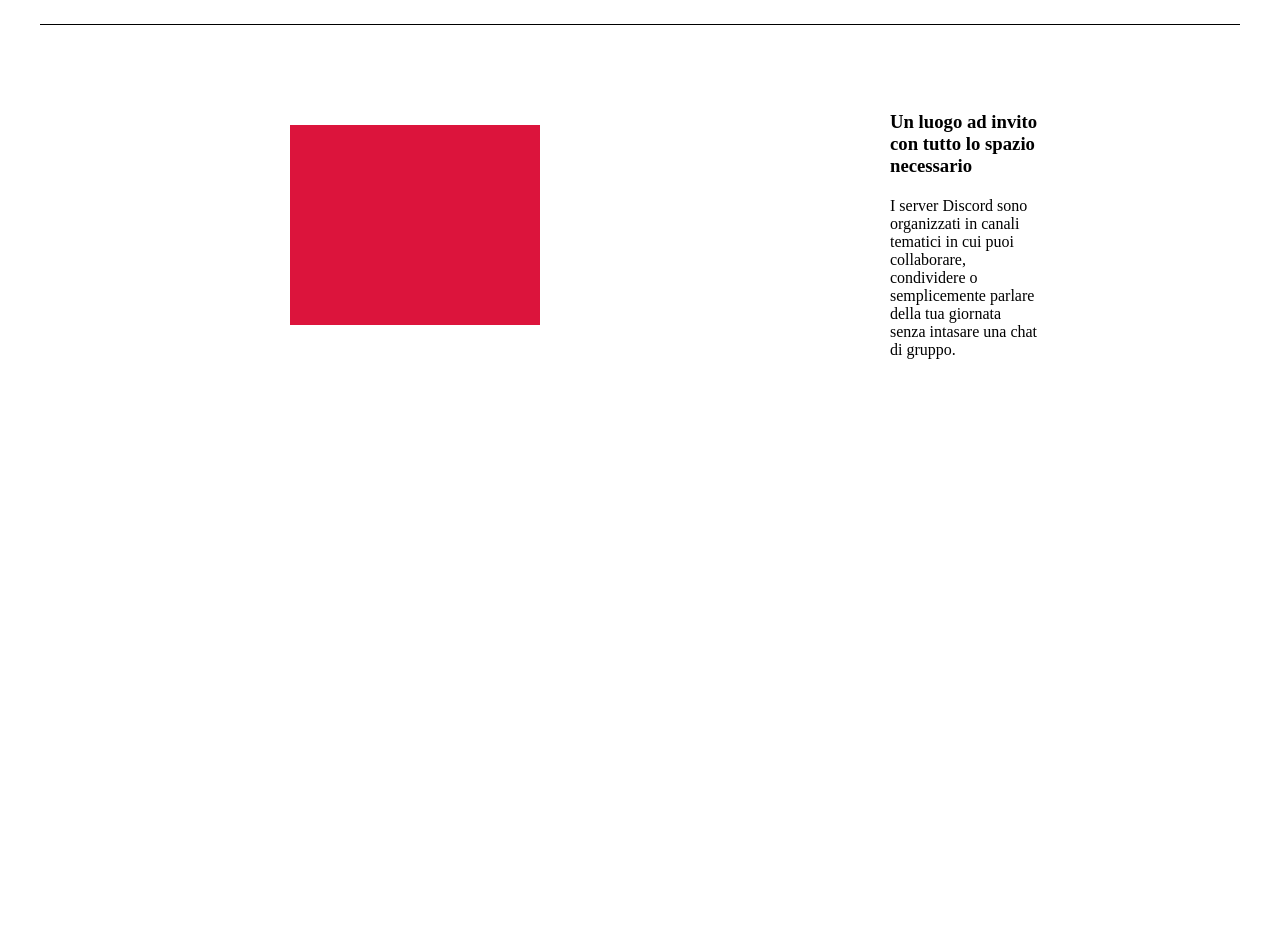
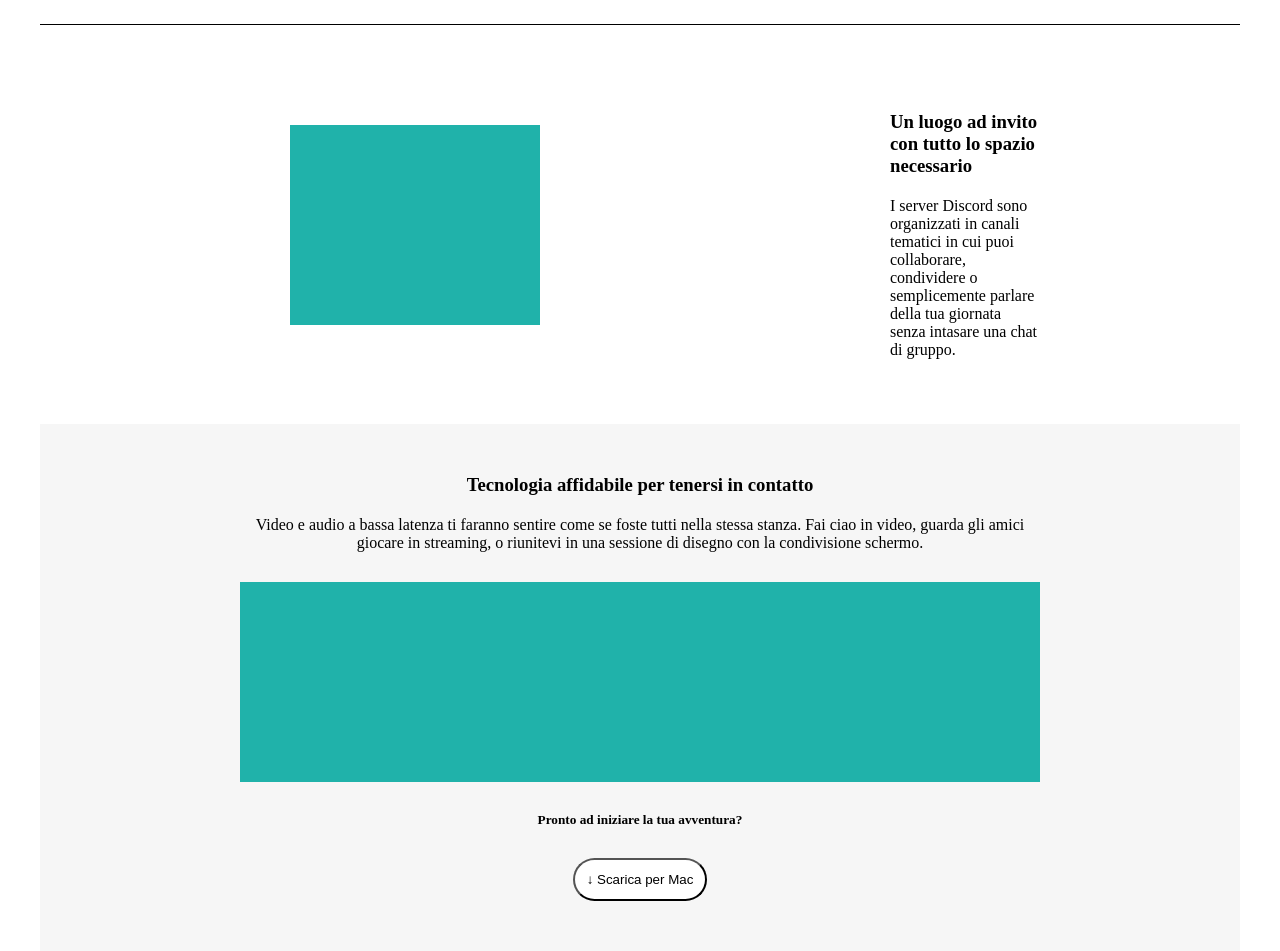
Before and after one commit to AlessandroRamoni/htmlcss-struttura-discord, a plain HTML site: page index.html in a window 1280 px wide. Shown: the part 1140-2091 px from the top of the page. Before the commit the page ends 1564 px from the top, so only its background shows below. Drawn offline with Linux system fonts and the light colour scheme.

Commit message:
create article

```diff
--- a/css/style.css
+++ b/css/style.css
@@ -72,10 +72,11 @@ header nav ul li a{
     gap: 30px;
 }
 
-#scarica{
+.scarica{
     padding: 12px;
     border-radius: 30px;
     background-color: #ffffff;
+    cursor: pointer;
 }
 
 #apri{
@@ -83,6 +84,7 @@ header nav ul li a{
     border-radius: 30px;
     background-color: #23272a;
     color: #ffffff;
+    cursor: pointer;
 }
 
 main section{
@@ -107,5 +109,40 @@ main section div h3, main section div p{
 #immagine{
     width: 250px;
     height: 200px;
-    background-color: crimson;
+    background-color: lightseagreen;
 }
+
+
+article{
+    background-color: #f6f6f6;
+    display: flex;
+    flex-direction: column;
+    align-items: center;
+    gap: 30px;
+    padding-bottom: 50px;
+}
+
+
+article div{
+    margin: 0 auto;
+    max-width: 800px;
+}
+
+article div h3, article div p{
+    text-align: center;
+}
+
+article div h3{
+    padding-top: 50px;
+}
+
+article div p{
+    padding-top: 20px;
+}
+
+
+#immaginebig{
+    width: 800px;
+    height: 200px;
+    background-color: lightseagreen;
+}
--- a/index.html
+++ b/index.html
@@ -31,11 +31,12 @@
             </p>
         </div>
         <div class="bottoni">
-            <button id="scarica"><span>&#8595;</span> Scarica per Mac</button>
+            <button class="scarica"><span>&#8595;</span> Scarica per Mac</button>
             <button id="apri">Apri Discord nel tuo browser</button>
         </div>
     </header>
     <main>
+        <!-- prima section -->
         <section>
             <div>
                 <div id="immagine"></div>
@@ -47,6 +48,7 @@
             </div>
 
         </section>
+        <!-- seconda section -->
         <section>
             <div>
                 <h3>Un luogo ad invito con tutto lo spazio necessario</h3>
@@ -58,6 +60,7 @@
             </div>
 
         </section>
+        <!-- terza section -->
         <section>
             <div>
                 <div id="immagine"></div>
@@ -69,7 +72,21 @@
             </div>
 
         </section>
-        <article></article>
+        <!-- article -->
+        <article>
+            <div>
+                <h3>Tecnologia affidabile per tenersi in contatto</h3>
+                <p>Video e audio a bassa latenza ti faranno sentire come se foste tutti nella stessa stanza. Fai ciao in
+                    video, guarda gli amici giocare in streaming, o riunitevi in una sessione di disegno con la
+                    condivisione
+                    schermo.</p>
+            </div>
+            <div>
+                <div id="immaginebig"></div>
+            </div>
+            <h5>Pronto ad iniziare la tua avventura?</h5>
+            <button class="scarica"><span>&#8595;</span> Scarica per Mac</button>
+        </article>
     </main>
     <footer></footer>
 </body>
```
